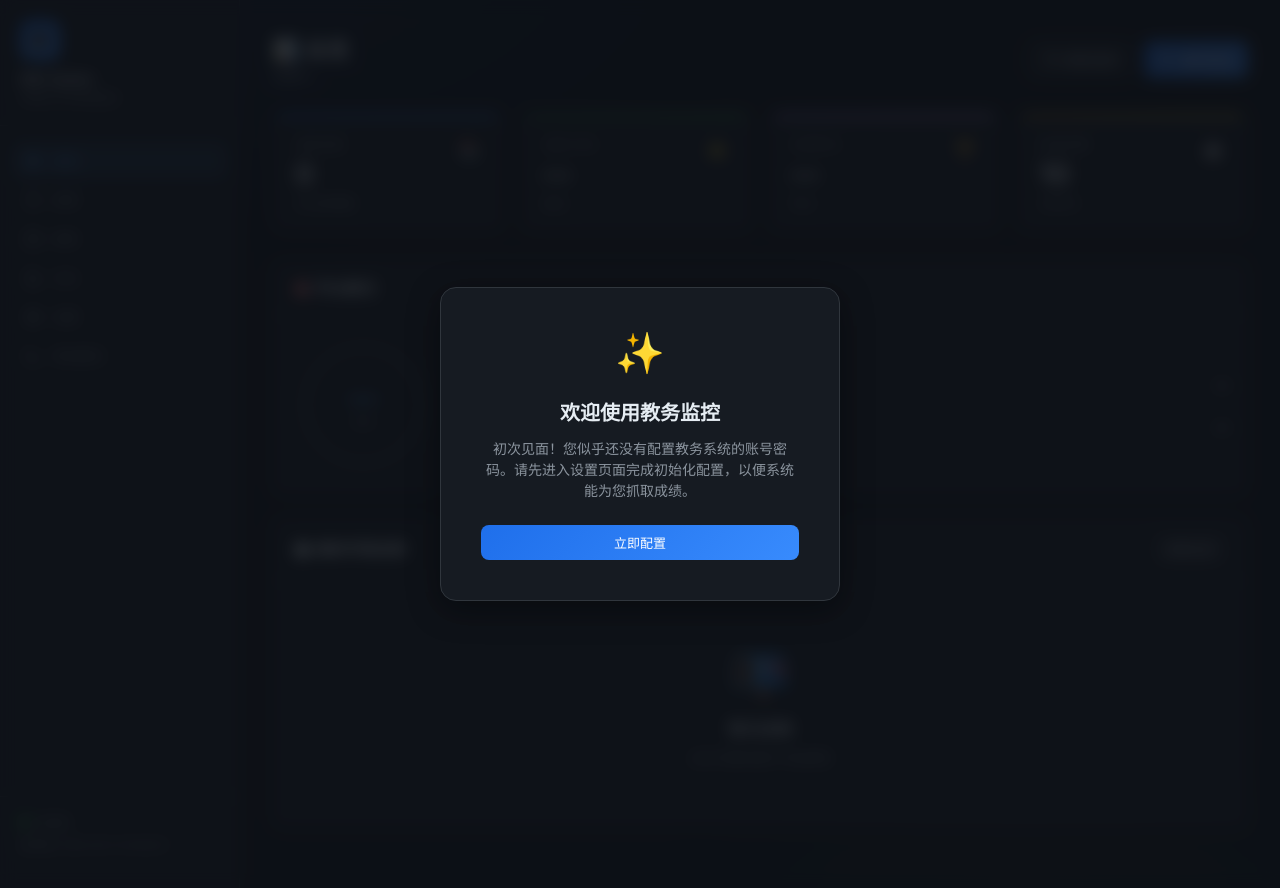
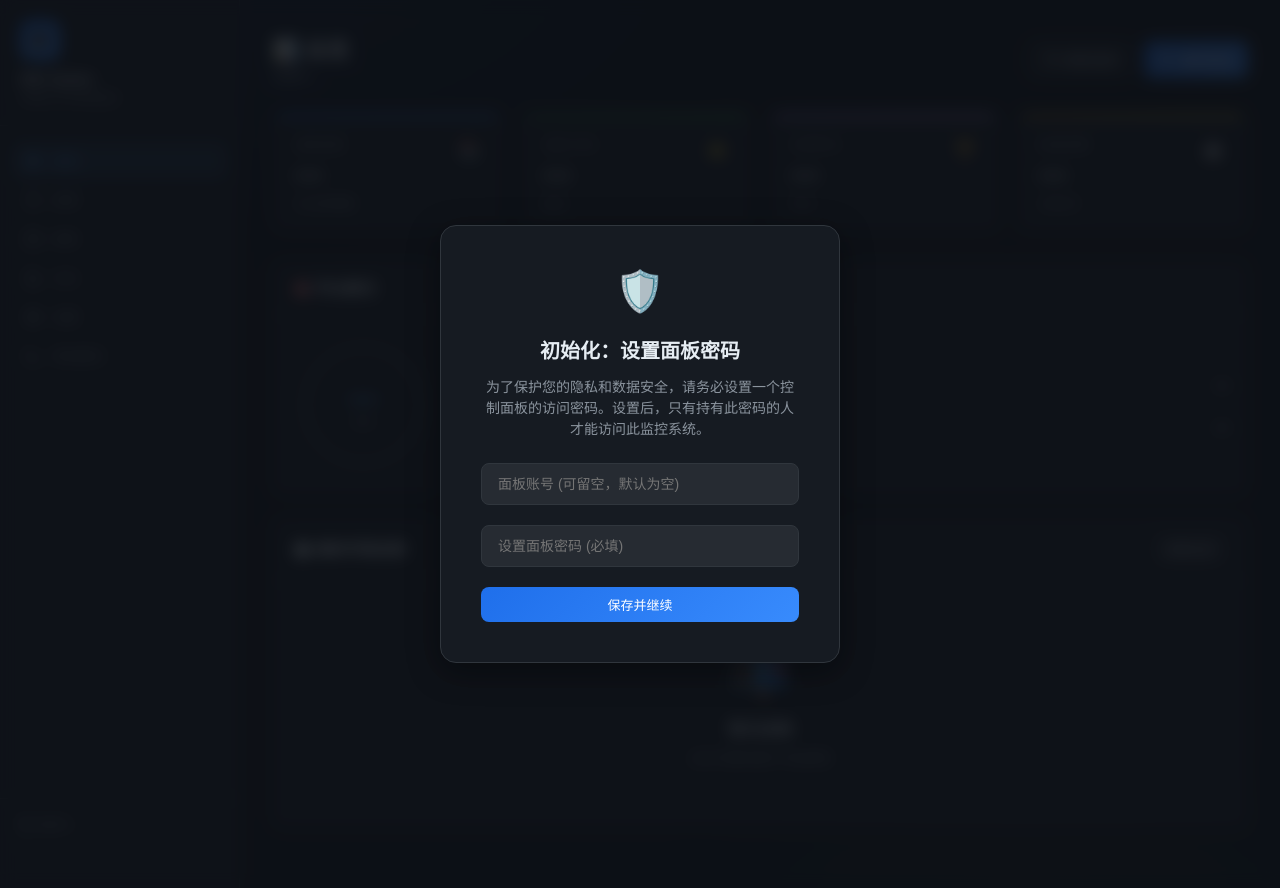
Before and after one commit to qinglvsuan/IMU-URP-Spider, a Flask app: page / in a window 1280 px wide. Run offline with Flask 3, Linux system fonts and the light colour scheme; data comes from the database, SQL or seed files in the repository; data that the repository does not hold is empty.

Commit message:
feat: Add mandatory panel setup wizard and fix IMU setup popup loop

```diff
--- a/app.py
+++ b/app.py
@@ -84,6 +84,7 @@ def api_status():
         "schedule_semester": schedule.get("semester", ""),
         "schedule_updated_at": schedule.get("updated_at", ""),
         "setup_required": not cfg.get("imu_username") or not cfg.get("imu_password"),
+        "panel_setup_required": not cfg.get("panel_password"),
         "check_interval": cfg.get("check_interval", "10"),
         "server_time": datetime.now().strftime("%Y-%m-%d %H:%M:%S"),
     })
--- a/templates/index.html
+++ b/templates/index.html
@@ -957,13 +957,30 @@
   </div>
 </div>
 
-<!-- ── Setup Overlay ──────────────────────────────── -->
+<!-- ── Panel Setup Overlay (Mandatory first step) ── -->
+<div class="overlay" id="panel-setup-overlay">
+  <div class="overlay-card">
+    <div class="icon" style="font-size:40px;margin-bottom:20px;">🛡️</div>
+    <h2>初始化：设置面板密码</h2>
+    <p>为了保护您的隐私和数据安全，请务必设置一个控制面板的访问密码。设置后，只有持有此密码的人才能访问此监控系统。</p>
+    <div class="input-group">
+      <input type="text" id="setup-panel-user" placeholder="面板账号 (可留空，默认为空)">
+    </div>
+    <div class="input-group">
+      <input type="password" id="setup-panel-pwd" placeholder="设置面板密码 (必填)" onkeypress="if(event.key==='Enter') submitPanelSetup()">
+    </div>
+    <button class="btn btn-primary" style="width:100%; justify-content:center" onclick="submitPanelSetup()">保存并继续</button>
+  </div>
+</div>
+
+<!-- ── Setup Overlay (IMU Credentials) ── -->
 <div class="overlay" id="setup-overlay">
   <div class="overlay-card">
     <div class="icon" style="font-size:40px;margin-bottom:20px;">✨</div>
     <h2>欢迎使用教务监控</h2>
     <p>初次见面！您似乎还没有配置教务系统的账号密码。请先进入设置页面完成初始化配置，以便系统能为您抓取成绩。</p>
     <button class="btn btn-primary" style="width:100%; justify-content:center" onclick="goToSetup()">立即配置</button>
+    <button class="btn btn-secondary" style="width:100%; justify-content:center; margin-top:10px; background:transparent; border:none; color:var(--muted)" onclick="document.getElementById('setup-overlay').style.display='none'">稍后配置</button>
   </div>
 </div>
 
@@ -997,6 +1014,7 @@
 // State
 // ══════════════════════════════════════════════════════════════
 let allScores = [];
+let hasShownIMUSetup = false;
 
 // ── Overlay Actions ──
 function submitAuth() {
@@ -1006,6 +1024,30 @@ function submitAuth() {
   localStorage.setItem('panel_user', user);
   localStorage.setItem('panel_token', pwd);
   location.reload();
+}
+
+async function submitPanelSetup() {
+  const user = document.getElementById('setup-panel-user').value.trim();
+  const pwd = document.getElementById('setup-panel-pwd').value;
+  if (!pwd) return toast('必须设置面板密码', 'error');
+
+  try {
+    const res = await api('/api/config/save', 'POST', {
+      panel_username: user,
+      panel_password: pwd
+    });
+    if (res.success) {
+      toast('面板密码设置成功！', 'success');
+      localStorage.setItem('panel_user', user);
+      localStorage.setItem('panel_token', pwd);
+      document.getElementById('panel-setup-overlay').style.display = 'none';
+      setTimeout(() => location.reload(), 1000);
+    } else {
+      toast(res.message || '设置失败', 'error');
+    }
+  } catch (e) {
+    toast('网络错误: ' + e.message, 'error');
+  }
 }
 
 function goToSetup() {
@@ -1095,9 +1137,21 @@ function toast(msg, type = 'info') {
 async function loadStatus() {
   try {
     const data = await api('/api/status');
-    if (data.setup_required) {
+
+    // 面板密码未设置时，强制弹窗要求设置
+    if (data.panel_setup_required) {
+      document.getElementById('panel-setup-overlay').style.display = 'flex';
+      return; // 拦截后续逻辑，直到设置完成
+    } else {
+      document.getElementById('panel-setup-overlay').style.display = 'none';
+    }
+
+    // 教务密码未设置时，仅在首次加载时提醒一次
+    if (data.setup_required && !hasShownIMUSetup) {
       document.getElementById('setup-overlay').style.display = 'flex';
-    }
+      hasShownIMUSetup = true;
+    }
+
     const dot  = document.getElementById('status-dot');
     const text = document.getElementById('status-text');
 
```
